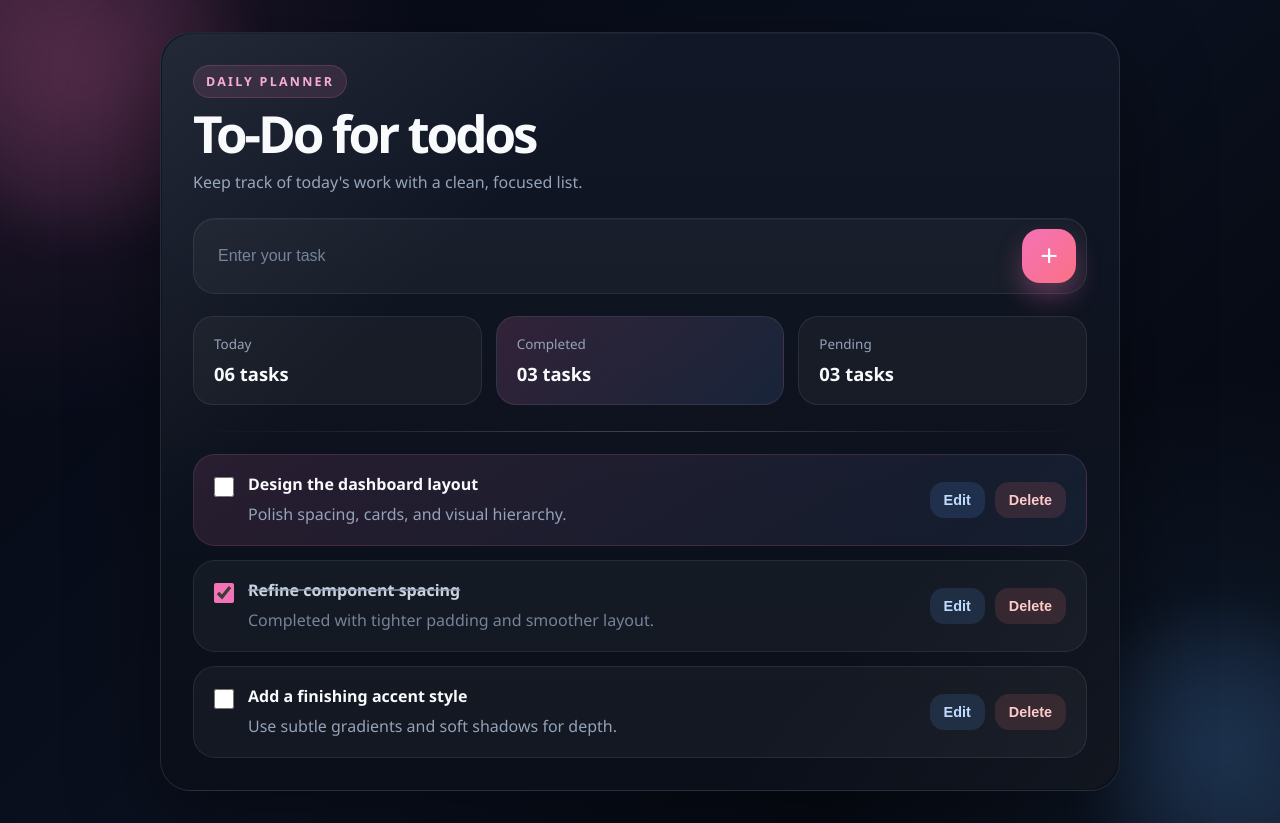
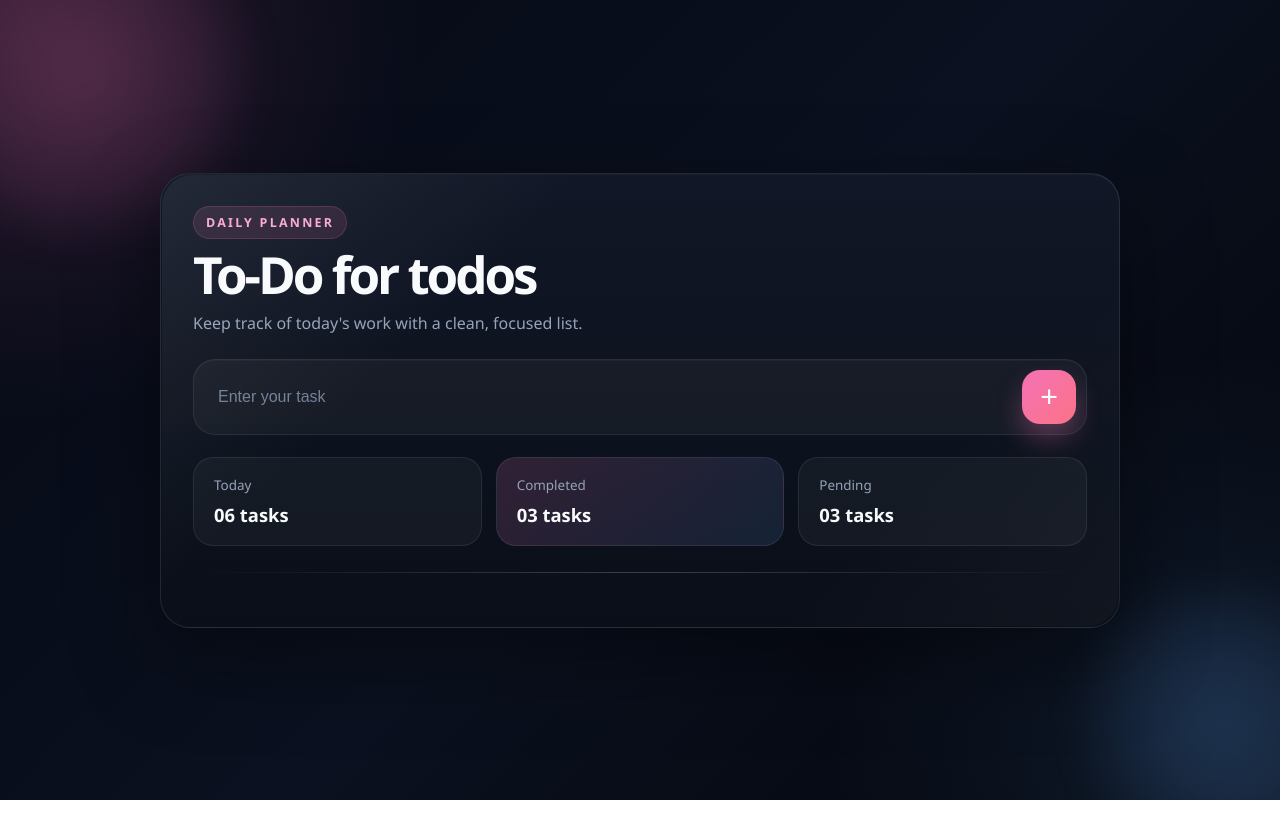
Before and after one commit to md-musharraf/taskmanager-tsx, a React (Vite) app in the folder frontend/: page / in a window 1280 px wide. After the commit the page ends 800 px from the top, so only its background shows below. Built offline with nearby package versions, Linux system fonts and the light colour scheme.

Commit message:
todays time over 🥲

```diff
--- a/frontend/src/App.tsx
+++ b/frontend/src/App.tsx
@@ -2,17 +2,19 @@ import "./App.css";
 import { useState } from "react";
 import { nanoid } from "nanoid";
 
-const App = () => {
 interface Todo {
   id: string;
   title: string;
   isCompleted: boolean;
 }
 
+const App = () => {
   const [todos, setTodos] = useState<Todo[]>([]);
   const [title, setTitle] = useState("");
 
-  const submitHandler = () => {
+  const submitHandler = (e: React.FormEvent<HTMLFormElement>) => {
+    e.preventDefault();
+    if (!title.trim()) return;
     const newTodo: Todo = {
       id: nanoid(),
       title: title,
@@ -20,9 +22,9 @@ const App = () => {
     };
 
     setTodos([...todos, newTodo]);
+
+    setTitle("");
   };
-
-  console.log(todos);
 
   return (
     <div className="todo-page">
@@ -33,19 +35,23 @@ const App = () => {
           <p className="subtitle">Keep track of today&apos;s work with a clean, focused list.</p>
         </div>
 
-        <div className="input-box">
+        <form
+          onSubmit={submitHandler}
+          className="input-box"
+        >
           <input
+            value={title}
             onChange={(e) => setTitle(e.target.value)}
             type="text"
             placeholder="Enter your task"
           />
           <button
-            onClick={() => submitHandler()}
+            type="submit"
             aria-label="Add task"
           >
             +
           </button>
-        </div>
+        </form>
 
         <div
           className="stats-row"
@@ -68,15 +74,18 @@ const App = () => {
         <div className="line" />
 
         <div className="task-container">
-          <div className="task task-active">
+          {todos.map((todo) => (
+            <div
+              key={todo.id}
+              className="task task-active"
+            >
               <div className="task-left">
                 <input
                   type="checkbox"
                   className="checkbox"
                 />
                 <div>
-                <p className="task-title">Design the dashboard layout</p>
-                <p className="input-task">Polish spacing, cards, and visual hierarchy.</p>
+                  <p className="input-task">{todo.title}</p>
                 </div>
               </div>
 
@@ -85,45 +94,7 @@ const App = () => {
                 <button className="delete">delete</button>
               </div>
             </div>
-
-          <div className="task">
-            <div className="task-left">
-              <input
-                type="checkbox"
-                className="checkbox"
-                defaultChecked
-              />
-              <div>
-                <p className="task-title done">Refine component spacing</p>
-                <p className="input-task done-text">
-                  Completed with tighter padding and smoother layout.
-                </p>
-              </div>
-            </div>
-
-            <div className="task-buttons">
-              <button className="edit">edit</button>
-              <button className="delete">delete</button>
-            </div>
-          </div>
-
-          <div className="task">
-            <div className="task-left">
-              <input
-                type="checkbox"
-                className="checkbox"
-              />
-              <div>
-                <p className="task-title">Add a finishing accent style</p>
-                <p className="input-task">Use subtle gradients and soft shadows for depth.</p>
-              </div>
-            </div>
-
-            <div className="task-buttons">
-              <button className="edit">edit</button>
-              <button className="delete">delete</button>
-            </div>
-          </div>
+          ))}
         </div>
       </div>
     </div>
```
Lines whose indentation alone changed are shown as unchanged.
